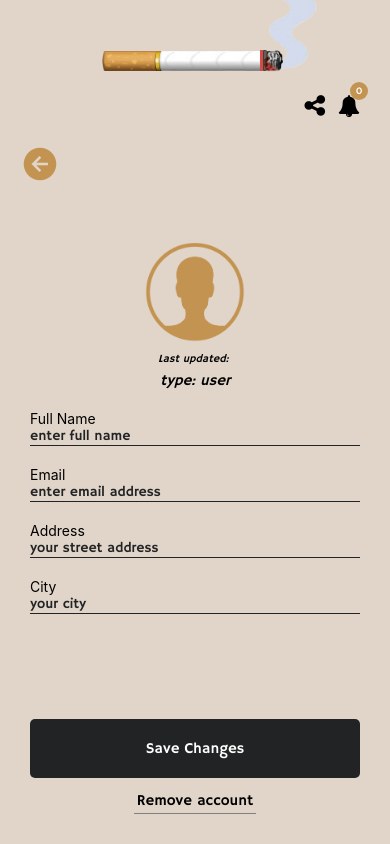
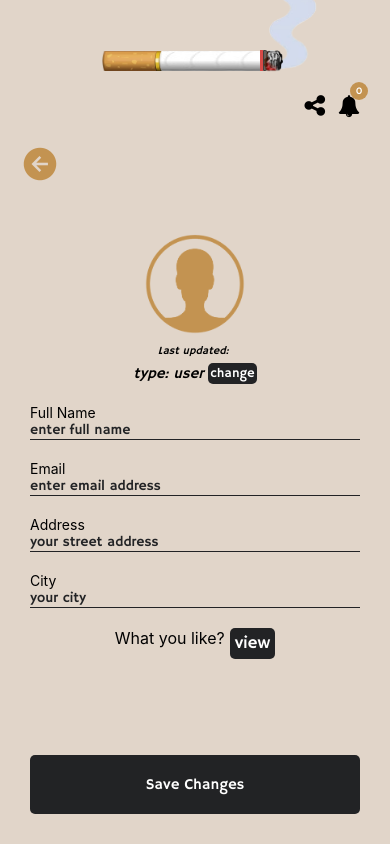
Before and after one commit to DjordjeKocic1/smoking-js, a React Native app: screen /HomeScreen in a window 390 px wide. Built offline with nearby package versions, Linux system fonts and the light colour scheme; what expo-notifications, expo-web-browser would draw is missing.

Commit message:
categories

```diff
--- a/components/Info.js
+++ b/components/Info.js
@@ -52,11 +52,11 @@ const styles = StyleSheet.create({
   container: {
     position: "absolute",
     left: 0,
-    bottom: 0,
+    top: "50%",
     width: "100%",
     justifyContent: "center",
     alignItems: "center",
-    backgroundColor: "white",
+    backgroundColor: "#ffffffeb",
     zIndex: 9999,
     paddingHorizontal: 20,
     paddingVertical: 10,
@@ -80,6 +80,6 @@ const styles = StyleSheet.create({
     fontFamily: "HammersmithOne-Bold",
     fontSize: 20,
     color: "green",
-    marginTop:10
+    marginTop: 10,
   },
 });
--- a/screens/CategorieScreen.js
+++ b/screens/CategorieScreen.js
@@ -28,7 +28,6 @@ const CategorieScreen = ({ navigation }) => {
 
   useEffect(() => {
     dispatch(getCategories());
-    return () => {};
   }, [dispatch]);
 
   useEffect(() => {
--- a/screens/HomeScreen.js
+++ b/screens/HomeScreen.js
@@ -2,6 +2,7 @@ import { useEffect, useState } from "react";
 
 import { Achievements } from "./newScreens/Achievement/Achievements";
 import { Breath } from "./newScreens/Breath/Breath";
+import { Categories } from "./newScreens/Categories";
 import { CigAnimation } from "../components/CigAnimation";
 import { Health } from "./newScreens/Health";
 import { Info } from "../components/Info";
@@ -63,6 +64,7 @@ const HomeScreen = () => {
           <Stack.Screen name="Task" component={Task} />
           <Stack.Screen name="Achievements" component={Achievements} />
           <Stack.Screen name="Mentor" component={Mentor} />
+          <Stack.Screen name="CategoriesMy" component={Categories} />
           <Stack.Screen name="TwoSame" component={TwoSame} />
           <Stack.Screen name="TwoSameLevel2" component={TwoSameLevel2} />
           <Stack.Screen name="TwoSameLevel3" component={TwoSameLevel3} />
--- a/screens/ProfileScreen.js
+++ b/screens/ProfileScreen.js
@@ -1,5 +1,6 @@
 import {
   Alert,
+  Dimensions,
   Image,
   Pressable,
   ScrollView,
@@ -14,6 +15,7 @@ import { useEffect, useState } from "react";
 
 import AsyncStorage from "@react-native-async-storage/async-storage";
 import { BackButton } from "../components/BackButton";
+import { FontAwesome } from "@expo/vector-icons";
 import { Loading } from "../components/Loading";
 import { SubmitButton } from "../components/SubmitButton";
 
@@ -65,6 +67,15 @@ export const ProfileScreen = ({ navigation }) => {
     });
   };
 
+  const onUserTypeChangeHandler = () => {
+    let userType = user.type;
+    if (userType == "mentor") {
+      dispatch(updateUser({ type: "user" }, user._id));
+    } else {
+      dispatch(updateUser({ type: "mentor" }, user._id));
+    }
+  };
+
   const submittionHandler = () => {
     const dataTosend = {
       email: userProfile.email,
@@ -78,7 +89,7 @@ export const ProfileScreen = ({ navigation }) => {
   };
 
   const onRemoveAccount = () => {
-    Alert.alert("Are you sure?", "Your are about to remove your account", [
+    Alert.alert("Remove Account", "Your are about to remove your account", [
       {
         text: "No",
         onPress: () => null,
@@ -141,9 +152,34 @@ export const ProfileScreen = ({ navigation }) => {
               Last updated:{" "}
               {!!user && new Date(user.updatedAt).toLocaleDateString()}
             </Text>
-            <Text style={[styles.regText, { fontSize: 15 }]}>
-              type: {!!user && !!user.type ? user.type : "user"}
-            </Text>
+            <View
+              style={{
+                flexDirection: "row",
+                justifyContent: "center",
+                alignItems: "center",
+              }}
+            >
+              <Text style={[styles.regText, { fontSize: 15 }]}>
+                type: {!!user && !!user.type ? user.type : "user"}
+              </Text>
+              <Text
+                onPress={onUserTypeChangeHandler}
+                style={[
+                  styles.regText,
+                  {
+                    fontSize: 13,
+                    marginLeft: 5,
+                    backgroundColor: "#222325",
+                    color: "white",
+                    borderRadius: 5,
+                    padding: 2,
+                    fontStyle: "normal",
+                  },
+                ]}
+              >
+                change
+              </Text>
+            </View>
           </View>
           <View style={styles.inputsContent}>
             <Text>Full Name</Text>
@@ -181,13 +217,24 @@ export const ProfileScreen = ({ navigation }) => {
               style={styles.input}
             />
           </View>
+          <View style={styles.lifestylecategoriesContainer}>
+            <Text style={styles.lifestylecategoriesContainerText}>
+              What you like?
+            </Text>
+            <Text
+              onPress={() => navigation.replace("CategoriesMy")}
+              style={styles.lifestylecategoriesContainerSubText}
+            >
+              view
+            </Text>
+          </View>
         </View>
         <SubmitButton onPress={submittionHandler}>Save Changes</SubmitButton>
-        <View style={styles.removeAccContainer}>
+        {/* <View style={styles.removeAccContainer}>
           <Pressable onPress={onRemoveAccount} style={styles.removeAcc}>
-            <Text style={styles.removeAccText}>Remove account</Text>
+            <Text style={styles.removeAccText}><FontAwesome name="remove" color="black" />Remove account</Text>
           </Pressable>
-        </View>
+        </View> */}
       </View>
     </ScrollView>
   );
@@ -204,9 +251,9 @@ const styles = StyleSheet.create({
     marginTop: 10,
   },
   removeAcc: {
-    borderBottomWidth: 1,
+    padding: 3,
+    borderBottomWidth: 0.5,
     borderColor: "gray",
-    padding: 3,
   },
   removeAccText: { fontSize: 15, fontFamily: "HammersmithOne-Bold" },
   innerContainer: {
@@ -285,4 +332,20 @@ const styles = StyleSheet.create({
     fontStyle: "italic",
     marginTop: 5,
   },
+  lifestylecategoriesContainer: {
+    flexDirection: "row",
+    marginTop: 20,
+  },
+  lifestylecategoriesContainerText: {
+    fontSize: 16,
+  },
+  lifestylecategoriesContainerSubText: {
+    fontFamily: "HammersmithOne-Bold",
+    backgroundColor: "#222325",
+    color: "white",
+    borderRadius: 5,
+    marginLeft: 5,
+    padding: Dimensions.get("screen").width > 600 ? 5 : 2,
+    fontSize: Dimensions.get("screen").width > 600 ? 17 : 15,
+  },
 });
--- /dev/null
+++ b/screens/newScreens/Categories.js
@@ -0,0 +1,109 @@
+import { ScrollView, StyleSheet, Text, View } from "react-native";
+import { getCategories, selectCategories } from "../../store/categorieReducer";
+import { useDispatch, useSelector } from "react-redux";
+import { useEffect, useState } from "react";
+
+import { FontAwesome } from "@expo/vector-icons";
+import { Loading } from "../../components/Loading";
+import { selectUser } from "../../store/userReducer";
+
+export const Categories = () => {
+  const { user, isLoading } = useSelector(selectUser);
+  const { categories } = useSelector(selectCategories);
+  const [selectedCats, setSelectedCats] = useState([]);
+  const dispatch = useDispatch();
+
+  useEffect(() => {
+    dispatch(getCategories());
+  }, [dispatch]);
+
+  if (isLoading) {
+    return <Loading />;
+  }
+  console.log(selectedCats);
+  return (
+    <ScrollView
+      contentContainerStyle={styles.container}
+      showsHorizontalScrollIndicator={false}
+      endFillColor="#000"
+      overScrollMode="never"
+    >
+      <Text style={styles.lifeStyleText}>Your lifestyle categories</Text>
+      <View style={[styles.lifeStyle, { marginBottom: 50 }]}>
+        {!!user && !!user.categories ? (
+          user.categories.map((v) => {
+            return (
+              <View
+                style={[
+                  styles.lifeStyleBox,
+                  { backgroundColor: "#c39351", position: "relative" },
+                ]}
+                key={v._id}
+              >
+                <FontAwesome
+                  name="remove"
+                  size={15}
+                  color="white"
+                  style={styles.removeIcon}
+                />
+                <Text style={[styles.lifeStyleBoxText, { color: "white" }]}>
+                  {v.name}
+                </Text>
+              </View>
+            );
+          })
+        ) : (
+          <Text>You didn't select any lifestyle categorie</Text>
+        )}
+      </View>
+      <Text style={styles.lifeStyleText}>Unselected categories</Text>
+      <View style={styles.lifeStyle}>
+        {!!categories &&
+          categories.map((v) => {
+            return (
+              <View style={styles.lifeStyleBox} key={v._id}>
+                <Text style={styles.lifeStyleBoxText}>{v.name}</Text>
+              </View>
+            );
+          })}
+      </View>
+    </ScrollView>
+  );
+};
+
+const styles = StyleSheet.create({
+  container: {
+    flexGrow: 1,
+    backgroundColor: "#e1d5c9",
+  },
+  lifeStyleText: {
+    fontSize: 20,
+    fontFamily: "HammersmithOne-Bold",
+    marginVertical: 10,
+    textAlign: "center",
+  },
+  lifeStyle: {
+    flexDirection: "row",
+    flexWrap: "wrap",
+    justifyContent: "center",
+  },
+  lifeStyleBox: {
+    borderWidth: 1,
+    borderColor: "black",
+    borderRadius: 5,
+    padding: 10,
+    margin: 10,
+  },
+  lifeStyleBoxText: {
+    fontSize: 16,
+    fontFamily: "HammersmithOne-Bold",
+  },
+  removeIcon: {
+    backgroundColor: "red",
+    position: "absolute",
+    right: -7,
+    top: -7,
+    padding: 2,
+    borderRadius: 5,
+  },
+});
--- a/screens/newScreens/Games/TwoSame/TwoSame.js
+++ b/screens/newScreens/Games/TwoSame/TwoSame.js
@@ -159,11 +159,13 @@ export const TwoSame = ({ navigation }) => {
                     overflow: "hidden",
                     alignItems: "center",
                     justifyContent: "center",
-                    backgroundColor: img.active ? "transparent" : "orange",
+                    backgroundColor: img.active ? "transparent" : "#c39351",
                   },
                 ]}
               >
-                <Text style={{ fontFamily: "HammersmithOne-Bold" }}>
+                <Text
+                  style={{ fontFamily: "HammersmithOne-Bold", color: "white" }}
+                >
                   {img.active ? "" : "Click"}
                 </Text>
               </View>
@@ -174,7 +176,7 @@ export const TwoSame = ({ navigation }) => {
       </View>
       {images.length == 0 && (
         <View style={styles.nextLevel}>
-          <BackButton navigation={navigation} where={"UserScreen"}/>
+          <BackButton navigation={navigation} where={"UserScreen"} />
           <ImageBackground
             source={require("../../../../assets/images/twoSameImgs/nextlvl.png")}
             resizeMode="contain"
--- a/screens/newScreens/Mentor.js
+++ b/screens/newScreens/Mentor.js
@@ -340,6 +340,7 @@ export const Mentor = ({ navigation }) => {
           </Text>
         )}
       </View>
+      {!!user && user.type != "mentor" && (
         <View style={styles.mentoring}>
           <Text style={styles.mentoringHeader}>Mentor(s)</Text>
           {!!user && !!user.mentors && !!user.mentors.length ? (
@@ -409,12 +410,14 @@ export const Mentor = ({ navigation }) => {
                 fontSize: 10,
               }}
             >
-            <AntDesign name="star" size={12} color="#c39351" /> subscribed from{" "}
-            {user.subscribeDate}{" "}
+              <AntDesign name="star" size={12} color="#c39351" /> subscribed
+              from {user.subscribeDate}{" "}
               <AntDesign name="star" size={12} color="#c39351" />
             </Text>
           )}
         </View>
+      )}
+
       {isModalVisible && <Payment />}
       {isVisible && <AlertPayment />}
     </ScrollView>
```
Also changed, not shown: components/CigAnimation.js (+5 -5 lines), screens/MentorViewScreen.js (+10 -10 lines), screens/newScreens/Games/TwoSame/TwoSameLevel2.js (+14 -6 lines), screens/newScreens/Games/TwoSame/TwoSameLevel3.js (+14 -6 lines). Lines whose indentation alone changed are shown as unchanged.
